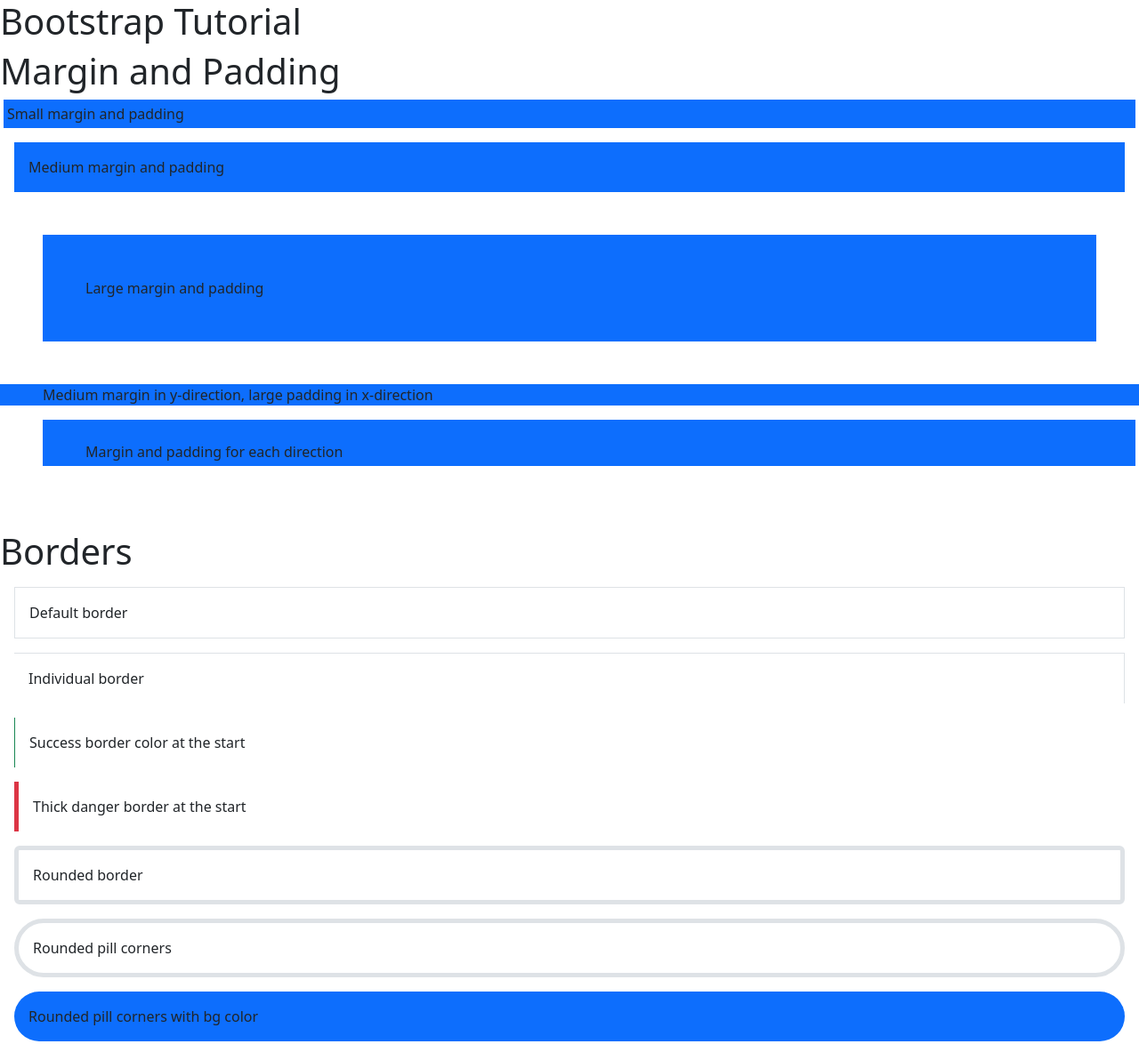
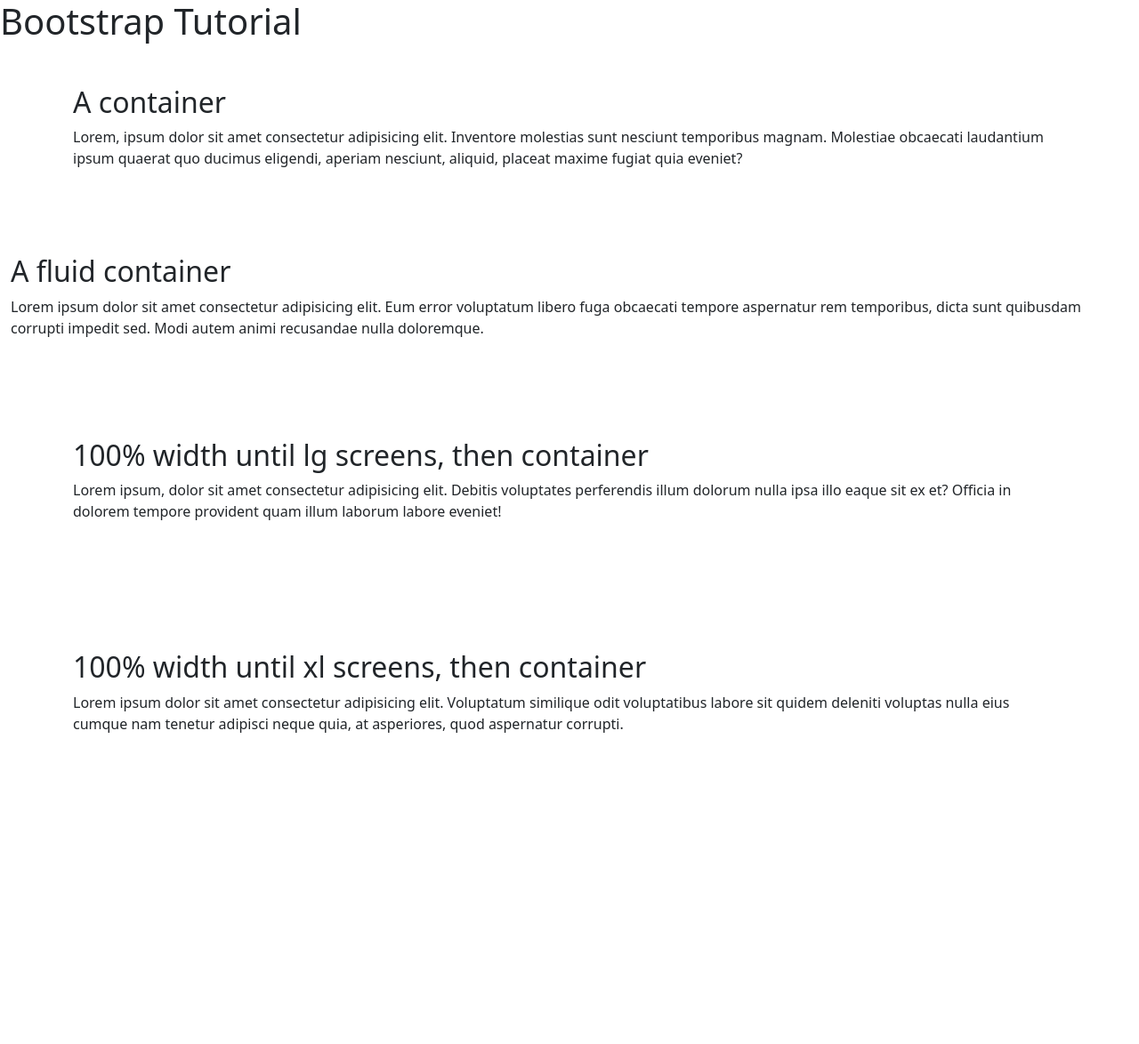
Before and after one commit to williamnamamnath/bootstrap-tutorial, a plain HTML site: page index.html in a window 1280 px wide. Shown: the top 1174 px of the page at 89% size. After the commit the page ends 874 px from the top, so only its background shows below. Drawn offline with nearby package versions, Linux system fonts and the light colour scheme.

Commit message:
Learned syntax for containers

```diff
--- a/index.html
+++ b/index.html
@@ -8,47 +8,36 @@
 <body>
     <h1>Bootstrap Tutorial</h1>
 
-    <h1>Margin and Padding</h1>
-     <div class="bg-primary m-1 p-1">Small margin and padding</div>
-     <div class="bg-primary m-3 p-3">Medium margin and padding</div>
-     <div class="bg-primary m-5 p-5">Large margin and padding</div>
-     <div class="bg-primary my-3 px-5">Medium margin in y-direction, large padding in x-direction</div>
-
-     <!-- Margin-top, margin-bottom, margin-start, margin-end, padding-start, padding-top, padding-end, padding-bottom -->
-     <div class="bg-primary mt-3 mb-4 ms-5 me-1 ps-5 pt-4 pe-2 pb-1">Margin and padding for each direction</div>
+    <div class="container my-5">
+        <h2>A container</h2>
+        <p>Lorem, ipsum dolor sit amet consectetur adipisicing elit. Inventore molestias sunt nesciunt temporibus magnam. Molestiae obcaecati laudantium ipsum quaerat quo ducimus eligendi, aperiam nesciunt, aliquid, placeat maxime fugiat quia eveniet?</p>
+    </div>
 
     <br/>
     <br/>
 
-     <h1>Borders</h1>
-     <div class="m-3 p-3 border">Default border</div>
-     <div class="m-3 p-3 border-top border-end">Individual border</div>
-     <div class="m-3 p-3 border-start border-success">Success border color at the start</div>
-     <div class="m-3 p-3 border-start border-danger border-5">Thick danger border at the start</div>
-     <div class="m-3 p-3 rounded border border-5">Rounded border</div>
-     <div class="m-3 p-3 rounded-pill border border-5">Rounded pill corners</div>
-     <div class="m-3 p-3 rounded-pill bg-primary">Rounded pill corners with bg color</div>
+    <!-- Container-fluid takes up 100% of the width -->
+    <div class="container-fluid">
+        <h2>A fluid container</h2>
+        <p>Lorem ipsum dolor sit amet consectetur adipisicing elit. Eum error voluptatum libero fuga obcaecati tempore aspernatur rem temporibus, dicta sunt quibusdam corrupti impedit sed. Modi autem animi recusandae nulla doloremque.</p>
+    </div>
 
     <br/>
     <br/>
 
-     <h1>Box Shadow</h1>
-     <div class="m-3 p-3 shadow-sm">Element with small box shadow</div>
-
-     <!-- Default box shadow is medium -->
-     <div class="m-3 p-3 shadow">Element with medium box shadow</div>
-     <div class="m-3 p-3 shadow-lg">Element with large box shadow</div>
+    <!-- When the screen resolution is large enough, it will behave the same way as a container -->
+    <div class="container-lg my-5">
+        <h2>100% width until lg screens, then container</h2>
+        <p>Lorem ipsum, dolor sit amet consectetur adipisicing elit. Debitis voluptates perferendis illum dolorum nulla ipsa illo eaque sit ex et? Officia in dolorem tempore provident quam illum laborum labore eveniet!</p>
+    </div>
 
     <br/>
     <br/>
 
-     <h1>Font Weight</h1>
-     <p>Normal text</p>
-     <p class="fw-bold">Bold text</p>
-     <p class="fw-bolder">Bolder text</p>
-     <p class="fw-light">Light text</p>
-     <p class="fst-italic">Italic text</p>
-     <p class="fst-italic fw-light">Italic light text</p>
+    <div class="container-xl my-5">
+        <h2>100% width until xl screens, then container</h2>
+        <p>Lorem ipsum dolor sit amet consectetur adipisicing elit. Voluptatum similique odit voluptatibus labore sit quidem deleniti voluptas nulla eius cumque nam tenetur adipisci neque quia, at asperiores, quod aspernatur corrupti.</p>
+    </div>
 
     <script src="https://cdn.jsdelivr.net/npm/bootstrap@5.3.3/dist/js/bootstrap.bundle.min.js" integrity="sha384-YvpcrYf0tY3lHB60NNkmXc5s9fDVZLESaAA55NDzOxhy9GkcIdslK1eN7N6jIeHz" crossorigin="anonymous"></script>
 </body>
```
Also changed, not shown: 1 other file. Lines whose indentation alone changed are shown as unchanged.
